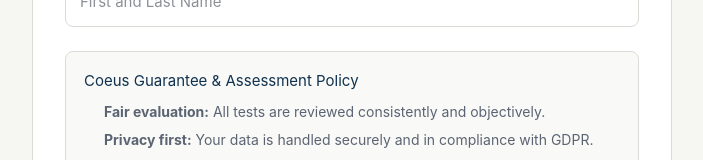
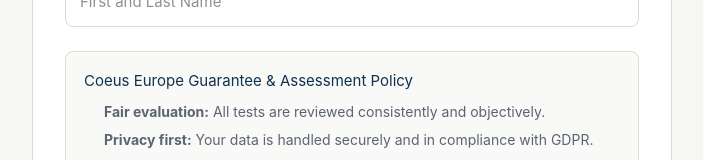
Before and after one commit to majeytunio/coeus-europe, a Next.js app: page /knowledge in a window 1280 px wide. Shown: the part 355-515 px from the top of the page, without its empty margins (288-991 px from the left). Built offline with nearby package versions, Linux system fonts and the light colour scheme.

Commit message:
Changed Text Content and Fixed Download Error

```diff
--- a/app/knowledge/page.jsx
+++ b/app/knowledge/page.jsx
@@ -326,7 +326,7 @@
           </div>
 
           <div className="terms-box">
-            <h3>Coeus Guarantee & Assessment Policy</h3>
+            <h3>Coeus Europe Guarantee & Assessment Policy</h3>
             <ul>
               <li>
                 <strong>Fair evaluation:</strong> All tests are reviewed consistently and objectively.
```
